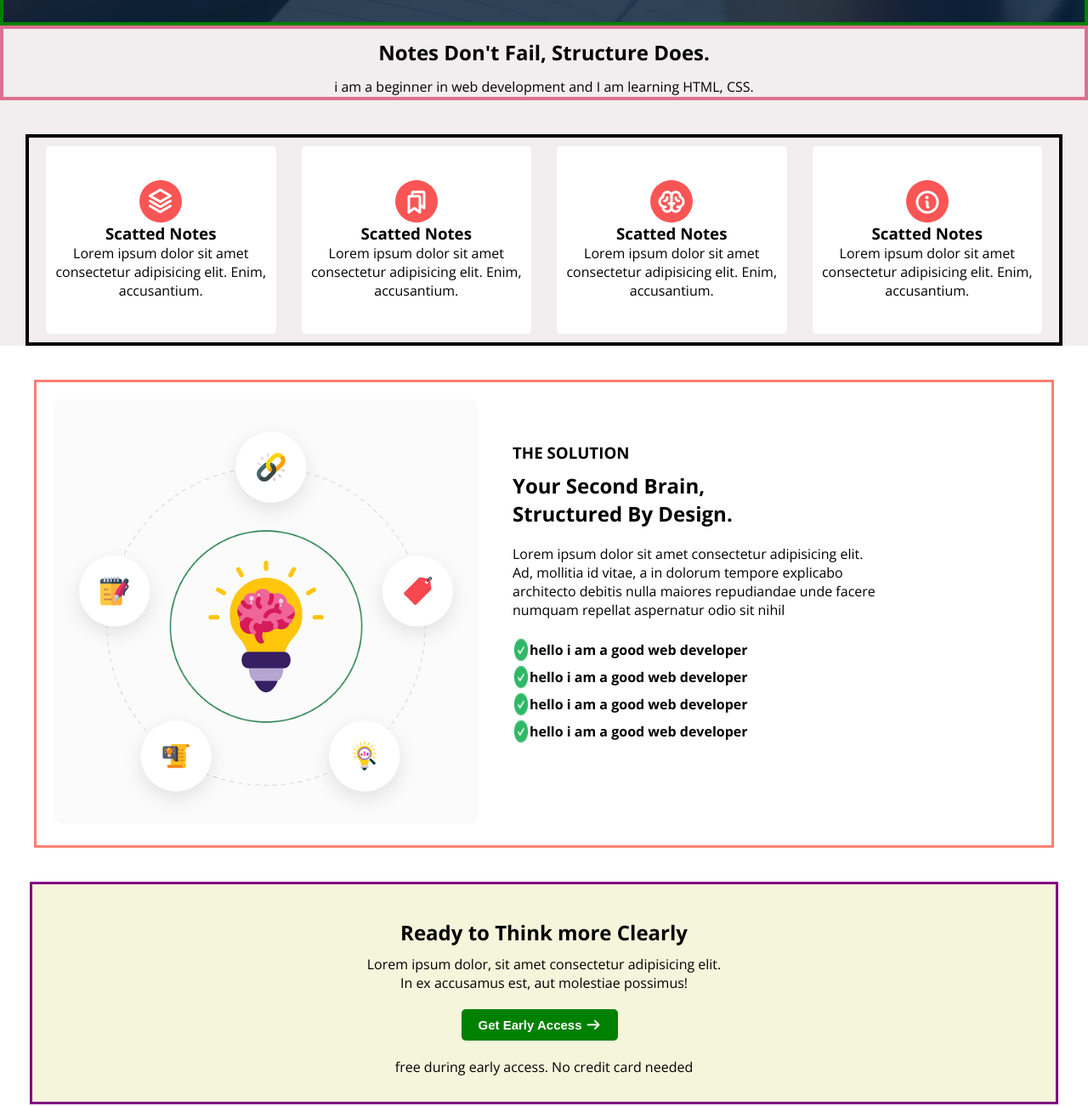
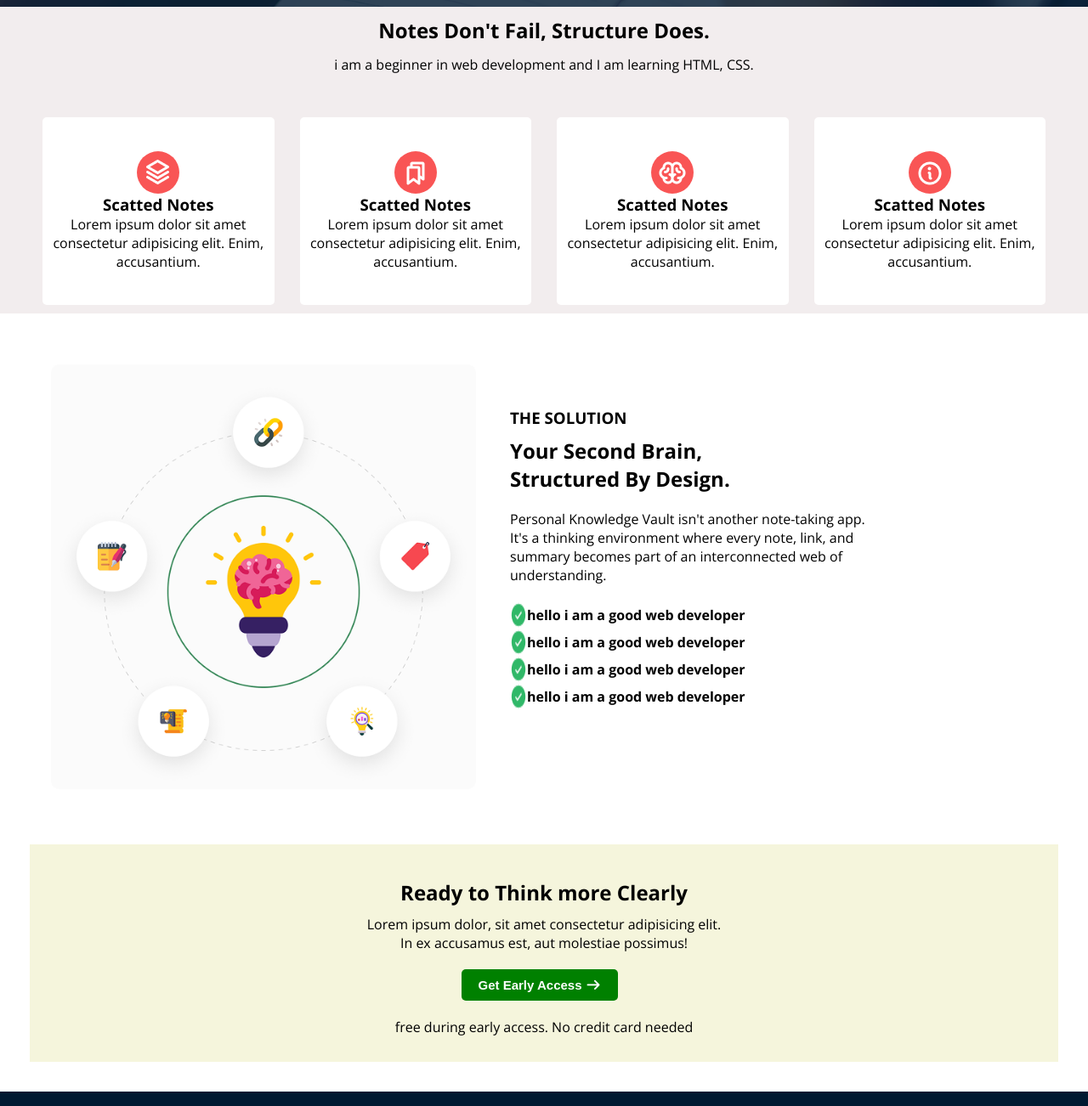
Before and after one commit to mdibrahimkhalil50/ph-assingment1, a plain HTML site: page index1.html in a window 1280 px wide. Shown: the part 660-1962 px from the top of the page at 85% size. Drawn offline with nearby package versions, Linux system fonts and the light colour scheme.

Commit message:
full complete my project

```diff
--- a/css/style1.css
+++ b/css/style1.css
@@ -15,7 +15,7 @@
     display: flex;
     justify-content: space-between;
     align-items: center;
-    border:2px solid blue;
+    /* border:2px solid blue; */
     padding:15px 100px;
 }
 .head-list{
@@ -43,26 +43,12 @@
     font-size:15px;
     font-weight:bold;
     padding:10px 20px;
-
     cursor:pointer;
     margin:20px 0px 20px 0px;
     text-decoration: none;
 }
-/* .btn-second{
-    border:4px solid red;
-    border-radius:5px;
-    color:purple;
-    font-size:15px;
-    font-weight:bold;
-    padding:10px 20px;
-    cursor:pointer;
-    margin:20px 0px 20px 5px;
-    margin-left: 10px;
-
-} */
-
 .top-banner{
-    border:4px solid green;
+    /* border:4px solid green; */
     background-image:url(../images/hero-bg.png);
     background-position:center;
     background-repeat: no-repeat;
@@ -76,7 +62,7 @@
 
 }
 .banner-data{
-    border:5px solid purple;
+    /* border:5px solid purple; */
     width: 100%;
     max-width:1600px;
     min-height:400px;
@@ -127,7 +113,7 @@
     /* margin-top: 60px; */
     line-height: 1.5;
     margin-bottom: 40px;
-    border:4px solid palevioletred;
+    /* border:4px solid palevioletred; */
 
 }
 .cards-continer{
@@ -136,7 +122,7 @@
     justify-content: center;
     gap: 30px;
     padding: 10px 20px;
-    border:4px solid black;
+    /* border:4px solid black; */
     text-align: center;
     margin:5px 30px;
 
@@ -169,7 +155,7 @@
     justify-content: space-between;
     display:flex;
     margin:40px 40px;
-    border:3px solid salmon;
+    /* border:3px solid salmon; */
 
 
 }
@@ -200,7 +186,7 @@ h1{
     line-height:2;
 }
 .last-part{
-    border:3px solid purple;
+    /* border:3px solid purple; */
     align-items: center;
     text-align: center;
     padding:30px 390px 30px 390px;
--- a/index1.html
+++ b/index1.html
@@ -84,7 +84,7 @@
             <h3 id="solution">THE SOLUTION</h3>
             <h1>Your Second Brain,<br>
             Structured By Design.</h1>
-            <p>Lorem ipsum dolor sit amet consectetur adipisicing elit. Ad, mollitia id vitae, a in dolorum tempore explicabo architecto debitis nulla maiores repudiandae unde facere numquam repellat aspernatur odio sit nihil</p>
+            <p>Personal Knowledge Vault isn't another note-taking app. It's a thinking environment where every note, link, and summary becomes part of an interconnected web of understanding.</p>
 
         <div class="last-mid"><img src="images/CheckCircle.png" alt=""><h4>hello i am a good web developer</h4></div>
         <div class="last-mid"><img src="images/CheckCircle.png" alt=""><h4>hello i am a good web developer</h4></div>
```
